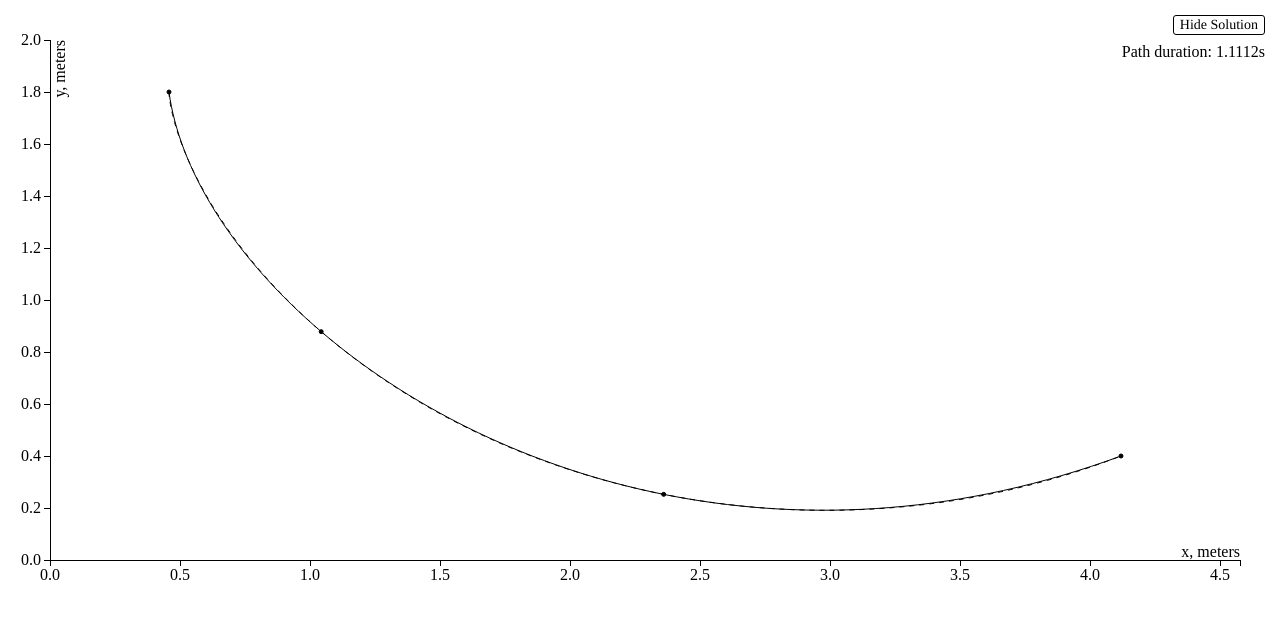
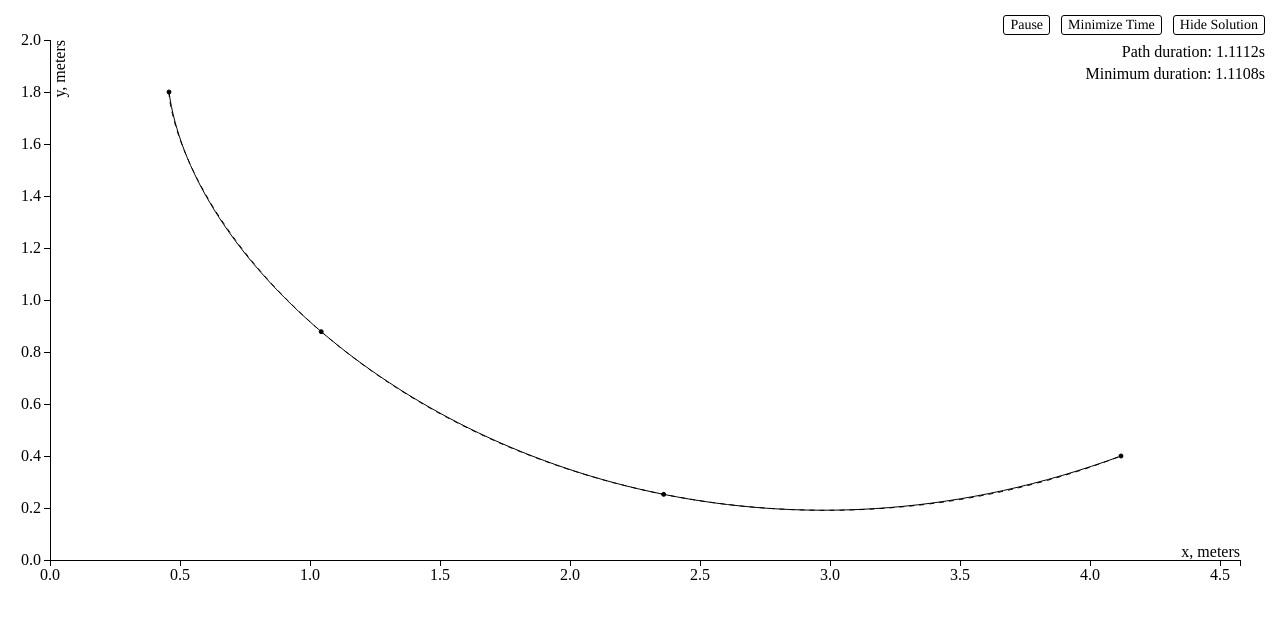
Before and after one commit to xup6193193/brachistochrone_CCLin, a plain HTML site: page index.html in a window 1280 px wide. Drawn offline with Linux system fonts and the light colour scheme.

Commit message:
Update index.html

```diff
--- a/index.html
+++ b/index.html
@@ -8,11 +8,12 @@
     <div id="plot"></div>
     <div class="panel" id="controls">
       <div class="btn-group">
-
+        <button id="toggle-particles" class="btn">Pause</button>
+        <button id="fit-to-solution" class="btn">Minimize Time</button>
         <button id="toggle-solution" class="btn">Hide Solution</button>
       </div>
       <div id="test-curve-details" class="details-field"></div>
-
+      <div id="solution-details" class="details-field"></div>
     </div>
     <script src="bundle.js"></script>
   </body>
```
